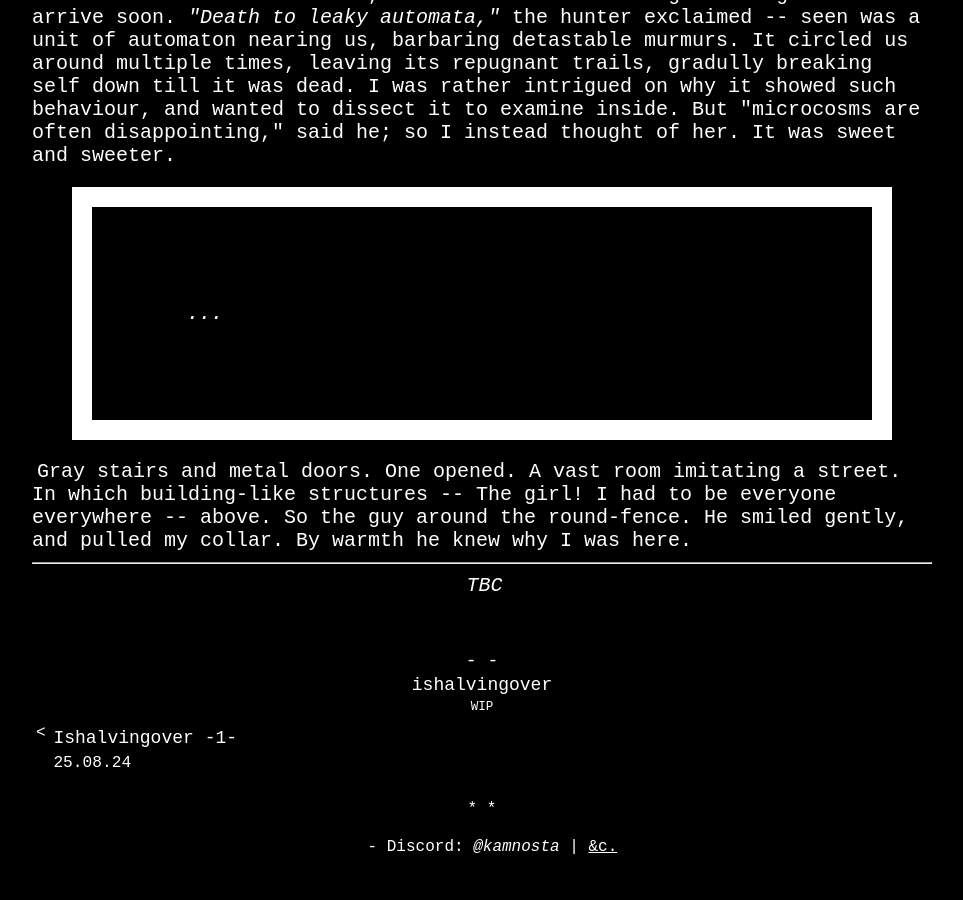
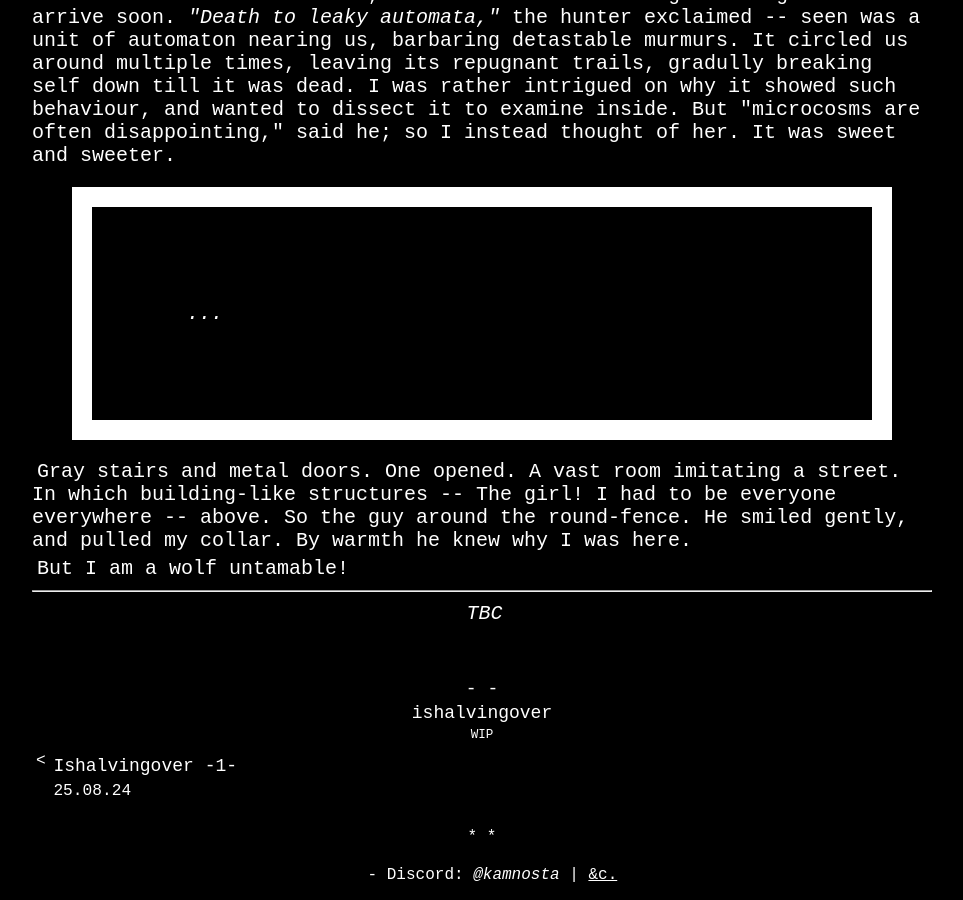
Before and after one commit to kamnosta/kamnosta.github.io, a Jekyll site: the page built from _ishalvingover/25-09-14-2.md, in a window 1280 px wide and 900 px high, scrolled down 3459 px. Shown: the whole window, without its empty margins (158-1121 px from the left). Built offline with Jekyll 4.4.1, drawn with Linux system fonts in a browser that asks for light colours; before the commit the page ends 4331 px from its top, so only the background shows below that.

Commit message:
iho2 update

```diff
--- a/_ishalvingover/25-09-14-2.md
+++ b/_ishalvingover/25-09-14-2.md
@@ -43,6 +43,8 @@ Hand-countable actors: I have to be one, and...
 
 Gray stairs and metal doors. One opened. A vast room imitating a street. In which building-like structures -- The girl! I had to be everyone everywhere -- above. So the guy around the round-fence. He smiled gently, and pulled my collar. By warmth he knew why I was here.
 
+But I am a wolf untamable!
+
 ---
 
 <p class="text-align-center"><i>TBC</i></p>
```
